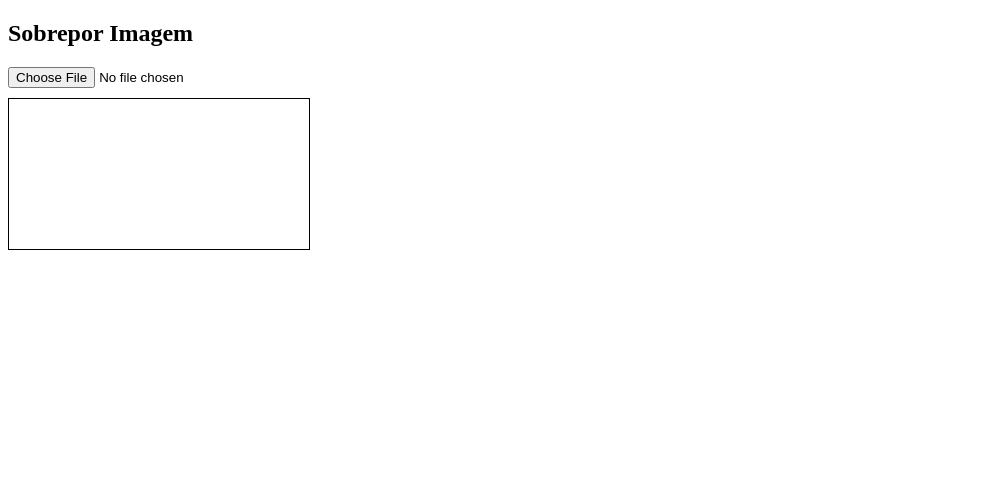
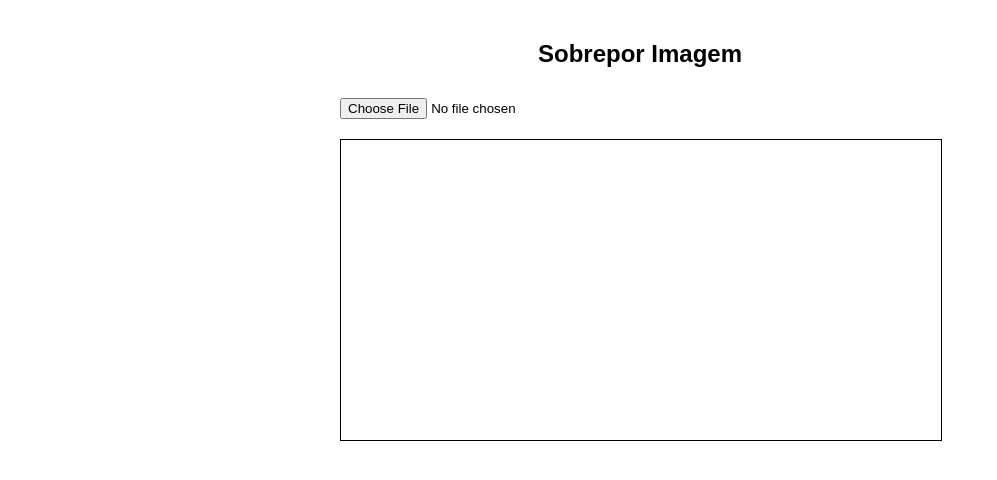
Before and after one commit to desenvolvedorwebV/SobreporImagem, a plain HTML site: page index.html in a window 1280 px wide. Shown: the whole page, without its empty margins (0-997 px from the left). Drawn offline with Linux system fonts and the light colour scheme.

Commit message:
Update index.html

```diff
--- a/index.html
+++ b/index.html
@@ -2,26 +2,64 @@
 <html lang="pt-BR">
 <head>
   <meta charset="UTF-8">
+  <meta name="viewport" content="width=device-width, initial-scale=1.0">
   <title>Sobrepor Imagem com Marca d'Água</title>
   <style>
+    body {
+      font-family: sans-serif;
+      padding: 20px;
+      margin: 0;
+      box-sizing: border-box;
+    }
+
+    h2 {
+      text-align: center;
+    }
+
+    .container {
+      max-width: 600px;
+      margin: 0 auto;
+      text-align: center;
+    }
+
+    input[type="file"] {
+      margin: 10px 0;
+      width: 100%;
+      max-width: 100%;
+    }
+
     canvas {
       border: 1px solid #000;
       display: block;
-      margin-top: 10px;
-      max-width: 100%;
+      margin: 10px auto;
+      width: 100%;
+      height: auto;
     }
+
     #download {
       margin-top: 10px;
-      padding: 8px 16px;
+      padding: 10px 20px;
+      font-size: 16px;
+      cursor: pointer;
+      background-color: #007BFF;
+      color: white;
+      border: none;
+      border-radius: 5px;
+    }
+
+    #download:hover {
+      background-color: #0056b3;
     }
   </style>
 </head>
 <body>
 
-  <h2>Sobrepor Imagem</h2>
-  <input type="file" id="upload" accept="image/*"><br>
-  <canvas id="canvas"></canvas><br>
-  <button id="download" style="display:none;">📥 Baixar Imagem</button>
+  <div class="container">
+    <h2>Sobrepor Imagem</h2>
+    <input type="file" id="upload" accept="image/*">
+    <canvas id="canvas"></canvas>
+    <button id="download" style="display:none;">📥 Baixar Imagem</button>
+  </div>
 
   <script>
     const upload = document.getElementById('upload');
@@ -29,8 +67,7 @@
     const ctx = canvas.getContext('2d');
     const downloadBtn = document.getElementById('download');
 
-    // Substitua por sua imagem transparente (marca d'água ou moldura)
-    const overlaySrc = 'marca-dagua.png'; // Imagem PNG com transparência
+    const overlaySrc = 'marca-dagua.png';
     const overlayImage = new Image();
     overlayImage.src = overlaySrc;
 
@@ -43,20 +80,16 @@
       reader.onload = function (e) {
         const baseImage = new Image();
         baseImage.onload = function () {
-          // Ajusta o canvas ao tamanho da imagem carregada
           canvas.width = baseImage.width;
           canvas.height = baseImage.height;
 
-          // Desenha a imagem de fundo
           ctx.drawImage(baseImage, 0, 0);
 
-          // Quando a imagem transparente estiver pronta, desenha-a
           overlayImage.onload = function () {
             ctx.drawImage(overlayImage, 0, 0, baseImage.width, baseImage.height);
             downloadBtn.style.display = 'inline-block';
           };
 
-          // Se a overlay já estiver carregada, desenha imediatamente
           if (overlayImage.complete) {
             ctx.drawImage(overlayImage, 0, 0, baseImage.width, baseImage.height);
             downloadBtn.style.display = 'inline-block';
@@ -70,10 +103,9 @@
 
     downloadBtn.addEventListener('click', function () {
       const link = document.createElement('a');
-      link.download = 'marca_dagua.png.png';
+      link.download = 'imagem_com_marca.png';
       link.href = canvas.toDataURL('image/png');
       link.click();
     });
   </script>
 </body>
-</html>
```
